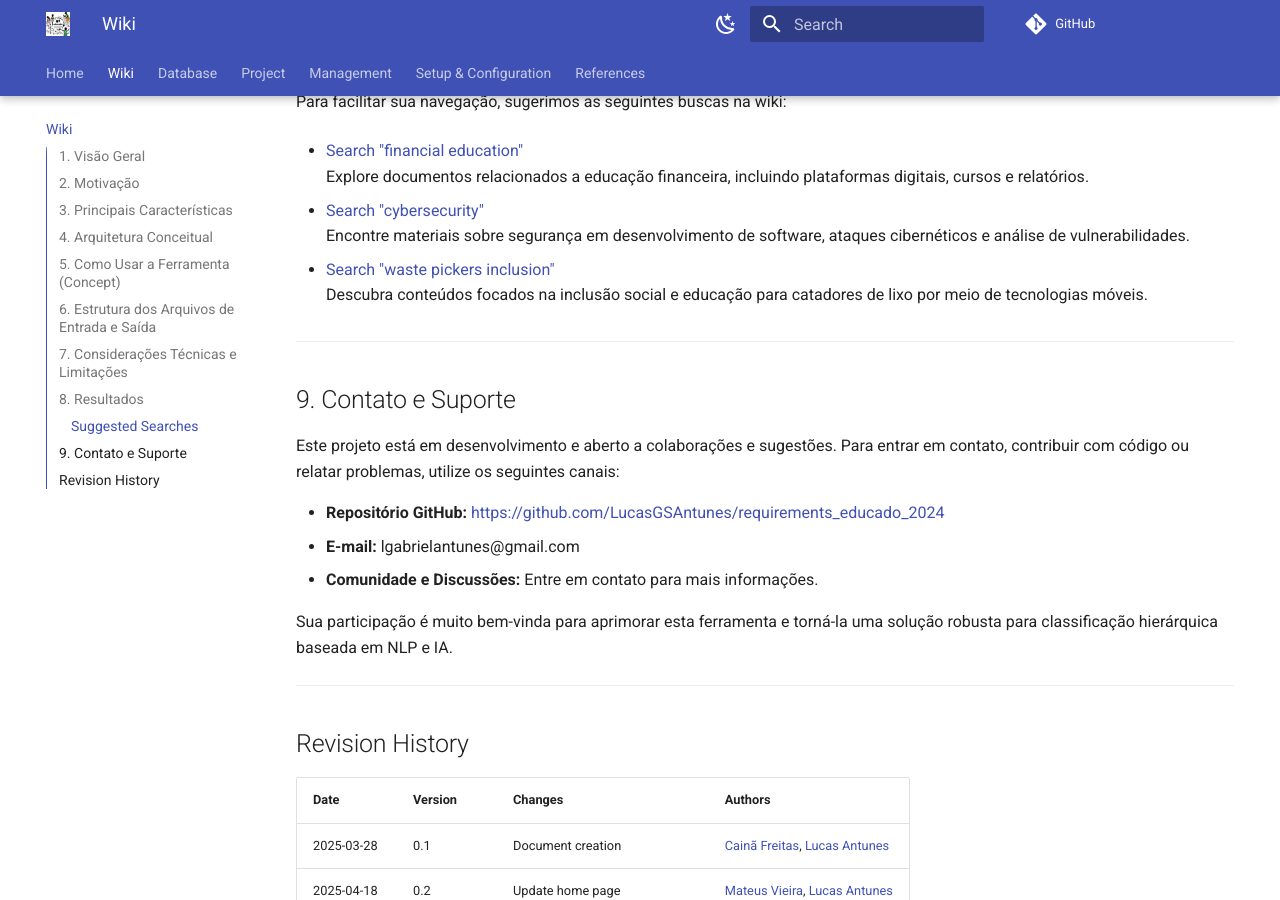
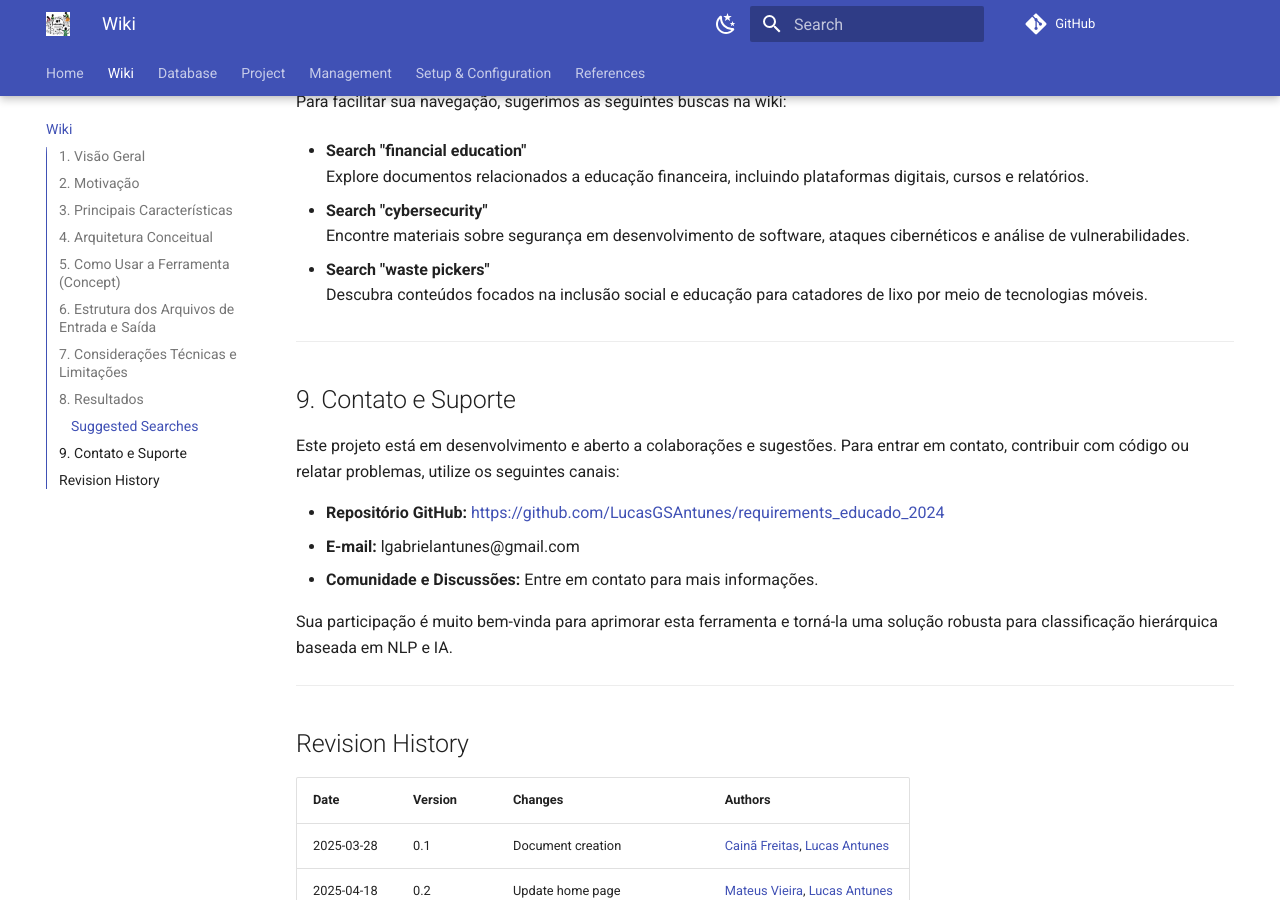
Before and after one commit to ErasmusEgalitarian/educado-docs, an MkDocs documentation site: the page built from docs/wiki_index.md, in a window 1280 px wide and 900 px high, scrolled down 4118 px. Built offline with MkDocs 1.6.1 and Material for MkDocs 9.7.7, drawn with Linux system fonts in a browser that asks for light colours; comment, search, counter and statistics services are not loaded.

```diff
--- a/docs/wiki_index.md
+++ b/docs/wiki_index.md
@@ -128,13 +128,13 @@ Exemplo de colunas importantes nos arquivos Excel:
 
 Para facilitar sua navegação, sugerimos as seguintes buscas na wiki:
 
-- [Search "financial education"](https://erasmusegalitarian.github.io/educado-docs/wiki_index/#md-search__input=financial%20education)
+- **Search "financial education"**
   Explore documentos relacionados a educação financeira, incluindo plataformas digitais, cursos e relatórios.
 
-- [Search "cybersecurity"](https://erasmusegalitarian.github.io/educado-docs/wiki_index/#md-search__input=cybersecurity)
+- **Search "cybersecurity"**
   Encontre materiais sobre segurança em desenvolvimento de software, ataques cibernéticos e análise de vulnerabilidades.
 
-- [Search "waste pickers inclusion"](https://erasmusegalitarian.github.io/educado-docs/wiki_index/#md-search__input=waste%20pickers%20inclusion)
+- **Search "waste pickers"**
   Descubra conteúdos focados na inclusão social e educação para catadores de lixo por meio de tecnologias móveis.
 
 ---
```
